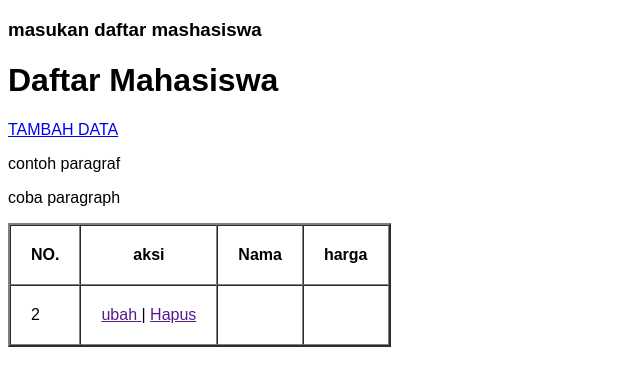
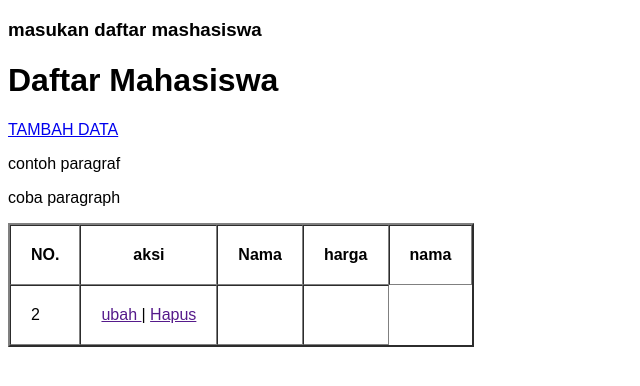
Before and after one commit to tamir3232/pertemuan-9, a PHP site: page / in a window 1280 px wide. Shown: the top 386 px of the page, without its empty margins (0-640 px from the left). Run offline with PHP 8.4, Linux system fonts and the light colour scheme; tables that the repository leaves empty or names only in its code hold one stand-in row (values such as "Sample post"); data that the repository does not hold is empty.

Commit message:
merubah index.php

```diff
--- a/index.php
+++ b/index.php
@@ -33,6 +33,7 @@ $menu= query("SELECT * FROM menu");
          <th>aksi</th>
          <th>Nama</th>
          <th>harga</th>
+         <th>nama</th>
        </tr>
 
 
```
